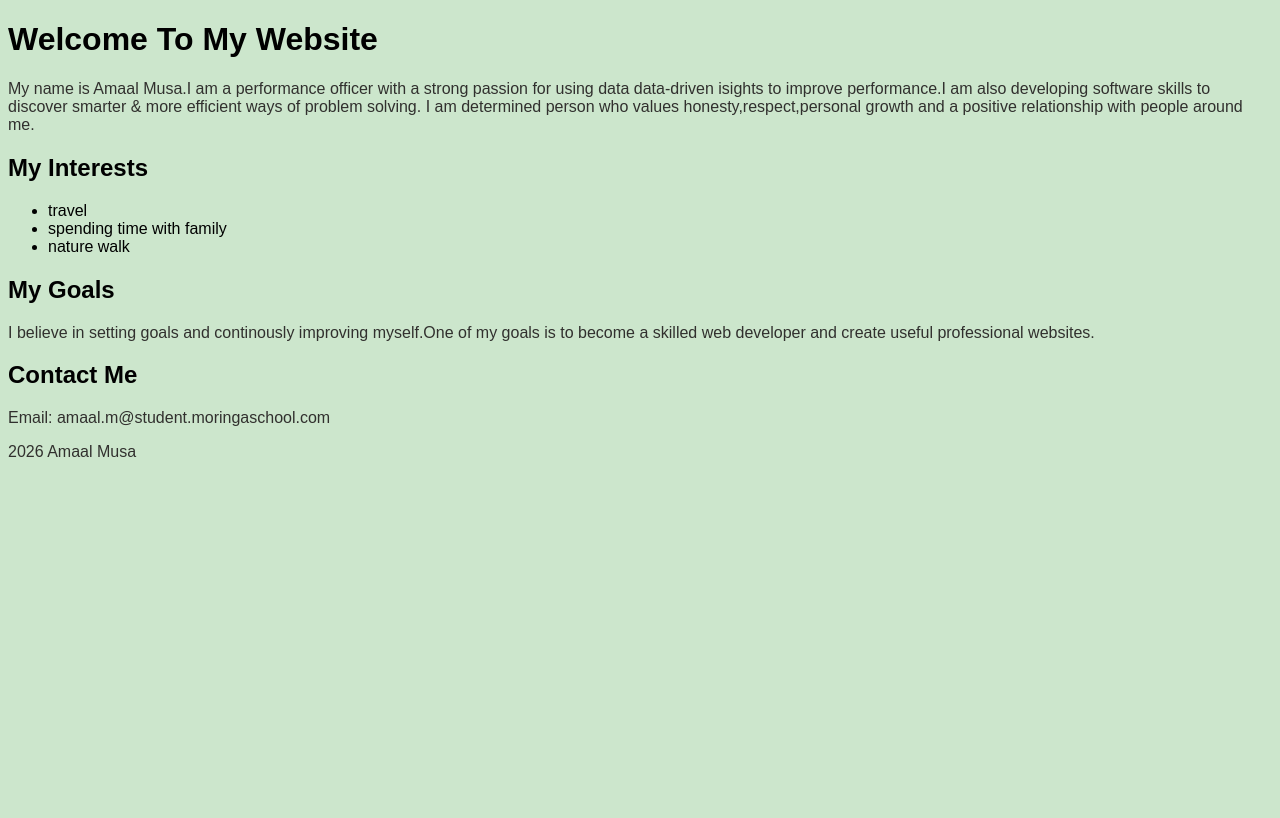
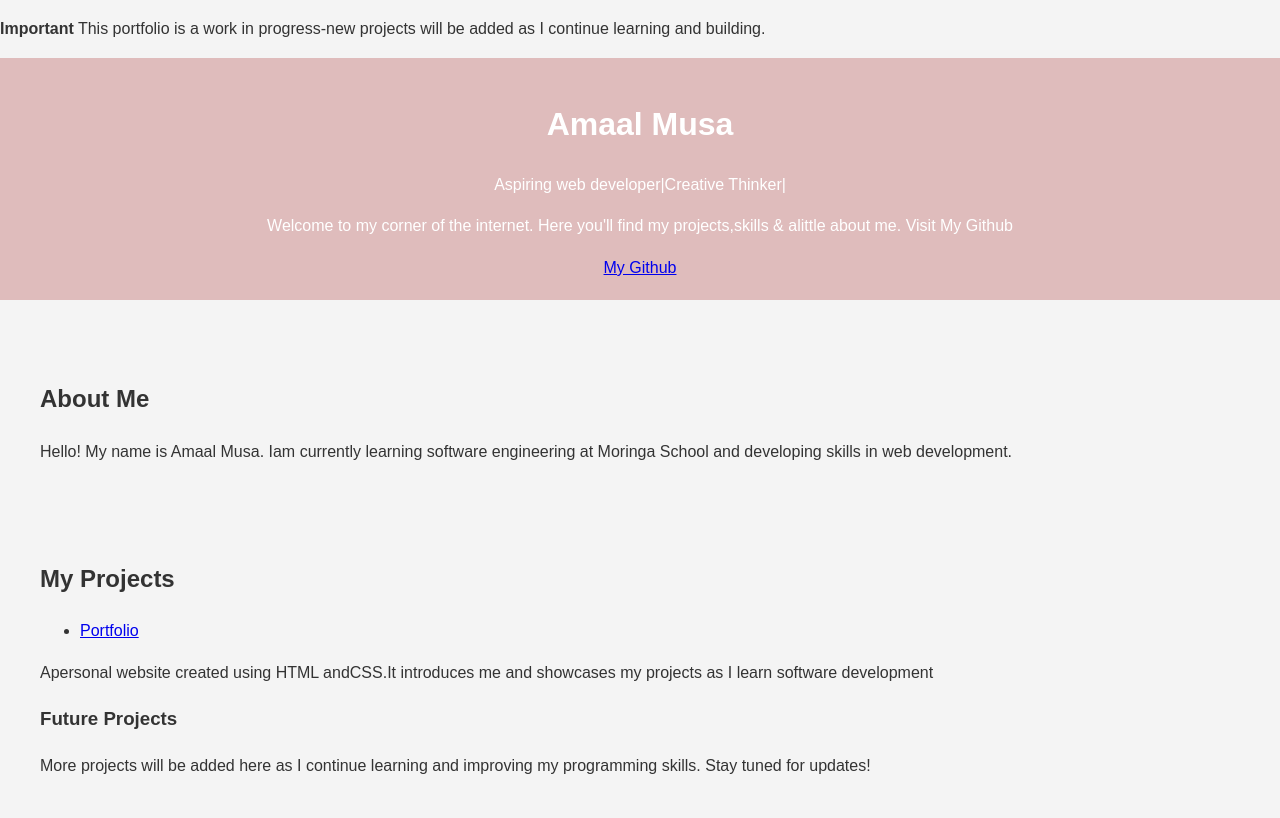
Before and after one commit to amaal-m/My-portfolio, a plain HTML site: page index.html in a window 1280 px wide. Shown: the top 818 px of the page. Drawn offline with Linux system fonts and the light colour scheme.

Commit message:
Add files via upload
Updated personal porfolio website

```diff
--- a/index.html
+++ b/index.html
@@ -3,21 +3,60 @@
 <head>
     <meta charset="UTF-8">
     <meta name="viewport" content="width=device-width, initial-scale=1.0">
-    <title>About Me</title>
+    <title>Amaal musa</title>
     <link rel="stylesheet" href="style.css">
 
 </head>
+<body>
+    <!--Important Information-->
+    <aside>
+        <p>
+            <strong>Important</strong>
+            This portfolio is a work in progress-new projects will be added as I continue learning and building.
+        </p>
+    </aside>
+
+<!--Main Header-->
+<Header>
+ <h1>Amaal Musa </h1>
+<p>
+     Aspiring web developer|Creative Thinker|
+</p>
+<p> Welcome to my corner of the internet. Here you'll find my projects,skills & alittle about me. Visit My Github </p>
+      <a href="https://github.com/amaal-m/My-portfolio">
+            My Github
+        </a>
+</Header>
+
+<!--Main content-->
+<main>
+    <!--About Me-->
+    <section Id="about">
+        <h2>About Me</h2>
+        <p>Hello! My name is Amaal Musa. Iam currently learning software engineering at Moringa School and developing skills in web development.</p>
+
+    </section>
+
+    <!--Projects-->
+    <section id="projects">
+        <h2>My Projects</h2>
+        <ul>
+            <li><a href="https://amaal-m.github.io/My-portfolio/">Portfolio</a></li>
+
+        </ul>
+<p> Apersonal website created using HTML andCSS.It introduces me and showcases my projects as I learn software development</p>
+
+<!-- Add more projects here as you build them -->
+ <h3>Future Projects</h3>
+
+ <p> More projects will be added here as I continue learning and improving my programming skills. Stay tuned for updates!</p>
+
+</section>
 
 
-<body>
-
-        <h1>Welcome To My Website </h1>
 
 
-        <p> My name is Amaal Musa.I am a performance officer with a strong passion for using data data-driven isights to improve performance.I am also developing software skills to discover smarter & more efficient ways of problem solving.
-I am determined person who values honesty,respect,personal growth and a positive relationship with people around me.</p>
-
-<!--My Interest-->
+<!--My Interests-->
 <section id="interests">
     <h2>My Interests</h2>
     <ul>
@@ -44,9 +83,11 @@ I am determined person who values honesty,respect,personal growth and a positive
 
  </section>
 
+ </main>
+
  <!--Footer-->
  <footer>
-    <p>2026 Amaal Musa</p>
+    <p> &copy; 2026 Amaal Musa. All rights reserved.</p>
  </footer>
 
 
--- a/style.css
+++ b/style.css
@@ -1,12 +1,39 @@
-h1{
-    color:rgb(237, 237, 39)
+/*General page styling */
+body {
+    font-family: Arial, sans-serif;
+    line-height: 1.6;
+    margin: 0;
+    padding: 0;
+    background-color: #f4f4f4;
+    color: #333;
+}
+/*Header styling */
+header {
+    background-color: #dfbcbc;
+    color: #fff;
+    padding: 20px 0;
     text-align: center;
 }
-p{
-    color:rgb(49, 48, 46);
-    font-size: 16px;
+/*Navigation styling */
+nav {
+    background-color: #333;
+    color: #fff;
+    padding: 10px 0;
+    text-align: center;
 }
-body{
-    background-color:rgb(204, 230, 204);
-    font-family: Arial,sans-serif;
+/*main content styling */
+main {
+    padding: 20px;
 }
+/*About and projects section */
+section {
+    padding: 20px;
+    margin: 20px 0;
+}
+/*Footer */
+footer {
+    background-color: #333;
+    color: #fff;
+    padding: 20px 0;
+    text-align: center;
+}
```
